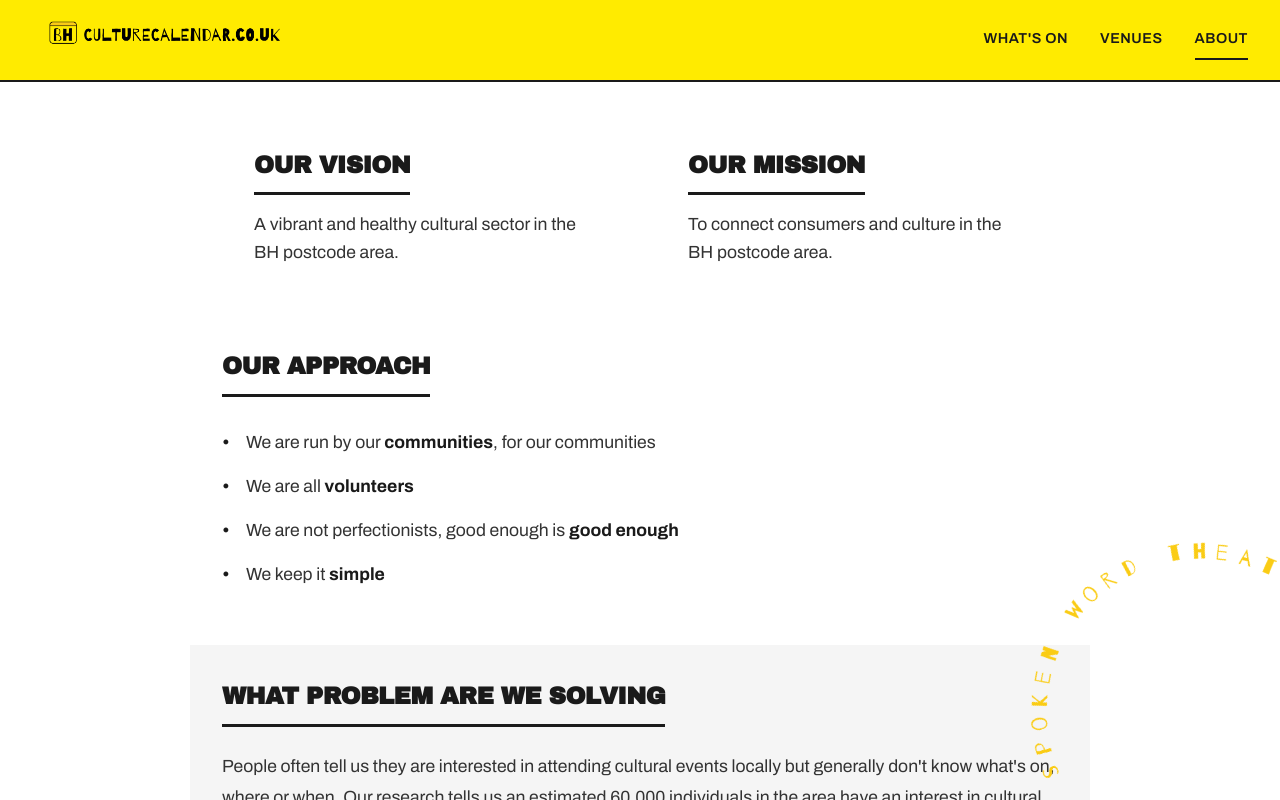
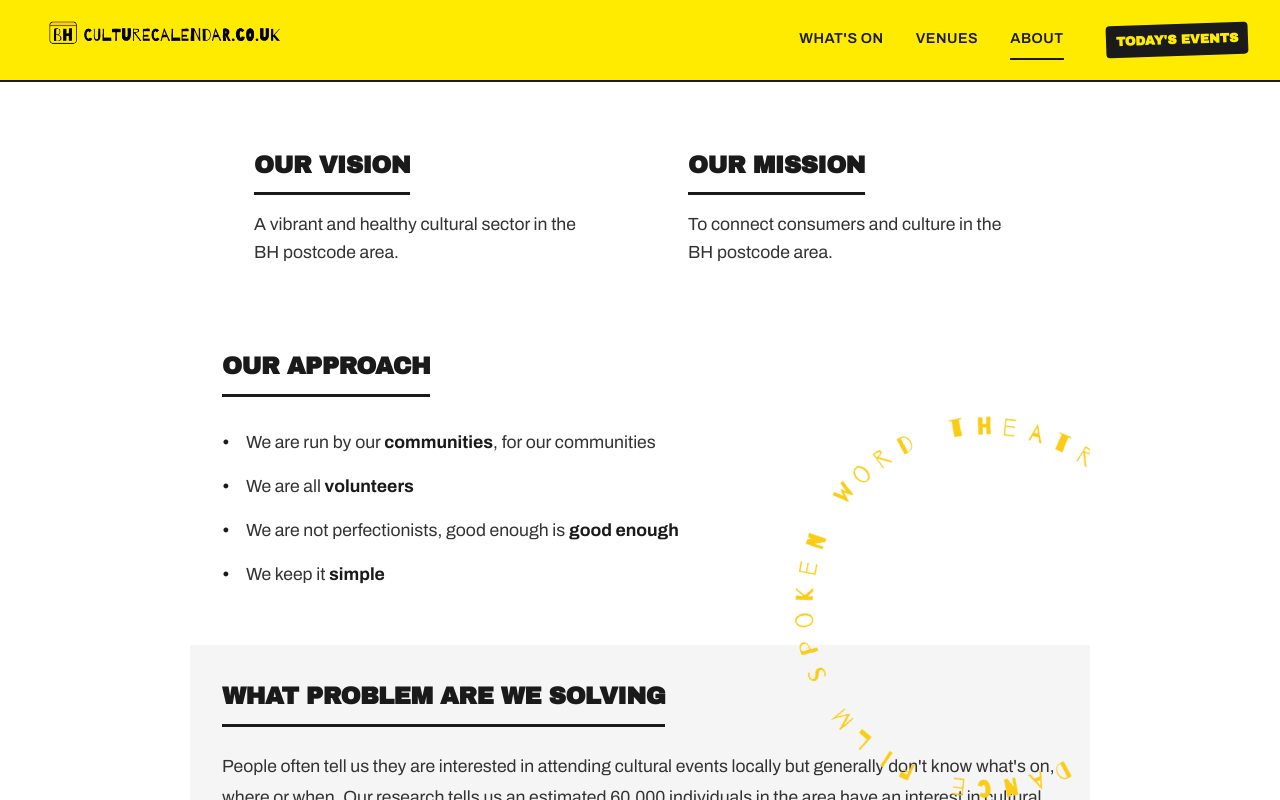
Before and after one commit to nikisiagit/bhculturecalendar, a Next.js app: page /about in a window 1280 px wide. Shown: the top 800 px of the page. Built offline with nearby package versions, Linux system fonts and the light colour scheme.

Commit message:
Update About page graphic position and add Today's Events nav highlight

```diff
--- a/src/app/about/page.tsx
+++ b/src/app/about/page.tsx
@@ -27,6 +27,9 @@ export default function AboutPage() {
                         </Link>
                         <Link href="/about" className="nav-link active">
                             ABOUT
+                        </Link>
+                        <Link href="/" className="nav-highlight">
+                            TODAY&apos;S EVENTS
                         </Link>
                     </nav>
                 </div>
--- a/src/app/globals.css
+++ b/src/app/globals.css
@@ -1210,29 +1210,52 @@ body {
     grid-template-columns: 1fr;
   }
 }
+
 /* Rotating Graphic */
 @keyframes rotate {
   from {
     transform: rotate(0deg);
   }
+
   to {
     transform: rotate(360deg);
   }
 }
 
 .rotating-graphic-container {
-  position: fixed;
+  position: absolute;
   right: -120px;
-  bottom: -120px;
-  z-index: 50; /* Above regular content but below modal/header if needed */
+  top: 300px;
+  /* Positioned near Vision/Approach sections */
+  z-index: 50;
   opacity: 1;
   pointer-events: none;
 }
 
+.nav-highlight {
+  background-color: var(--black);
+  color: var(--accent);
+  padding: 6px 10px;
+  border-radius: 4px;
+  font-weight: 800;
+  font-size: 0.8rem;
+  margin-left: 10px;
+  text-decoration: none;
+  font-family: var(--font-display);
+  transform: rotate(-2deg);
+  display: inline-block;
+  transition: transform 0.2s ease;
+}
+
+.nav-highlight:hover {
+  transform: rotate(0deg) scale(1.05);
+  background-color: var(--dark-gray);
+}
+
 .rotating-graphic {
-  animation: rotate 30s linear infinite; /* Slower rotation for text */
-  width: 400px;
-  height: 400px;
+  animation: rotate 30s linear infinite;
+  width: 450px;
+  height: 450px;
   object-fit: contain;
 }
 
@@ -1241,7 +1264,7 @@ body {
     width: 300px;
     height: 300px;
     right: -90px;
-    bottom: -90px;
+    top: 250px;
   }
 
   .rotating-graphic {
@@ -1255,7 +1278,7 @@ body {
     width: 200px;
     height: 200px;
     right: -60px;
-    bottom: -60px;
+    top: 200px;
   }
 
   .rotating-graphic {
--- a/src/app/page.tsx
+++ b/src/app/page.tsx
@@ -38,6 +38,9 @@ export default async function Home() {
             <Link href="/about" className="nav-link">
               ABOUT
             </Link>
+            <Link href="/" className="nav-highlight">
+              TODAY&apos;S EVENTS
+            </Link>
           </nav>
         </div>
       </header>
--- a/src/app/venues/page.tsx
+++ b/src/app/venues/page.tsx
@@ -53,6 +53,9 @@ export default async function VenuesPage() {
                         </Link>
                         <Link href="/about" className="nav-link">
                             ABOUT
+                        </Link>
+                        <Link href="/" className="nav-highlight">
+                            TODAY&apos;S EVENTS
                         </Link>
                     </nav>
                 </div>
```
